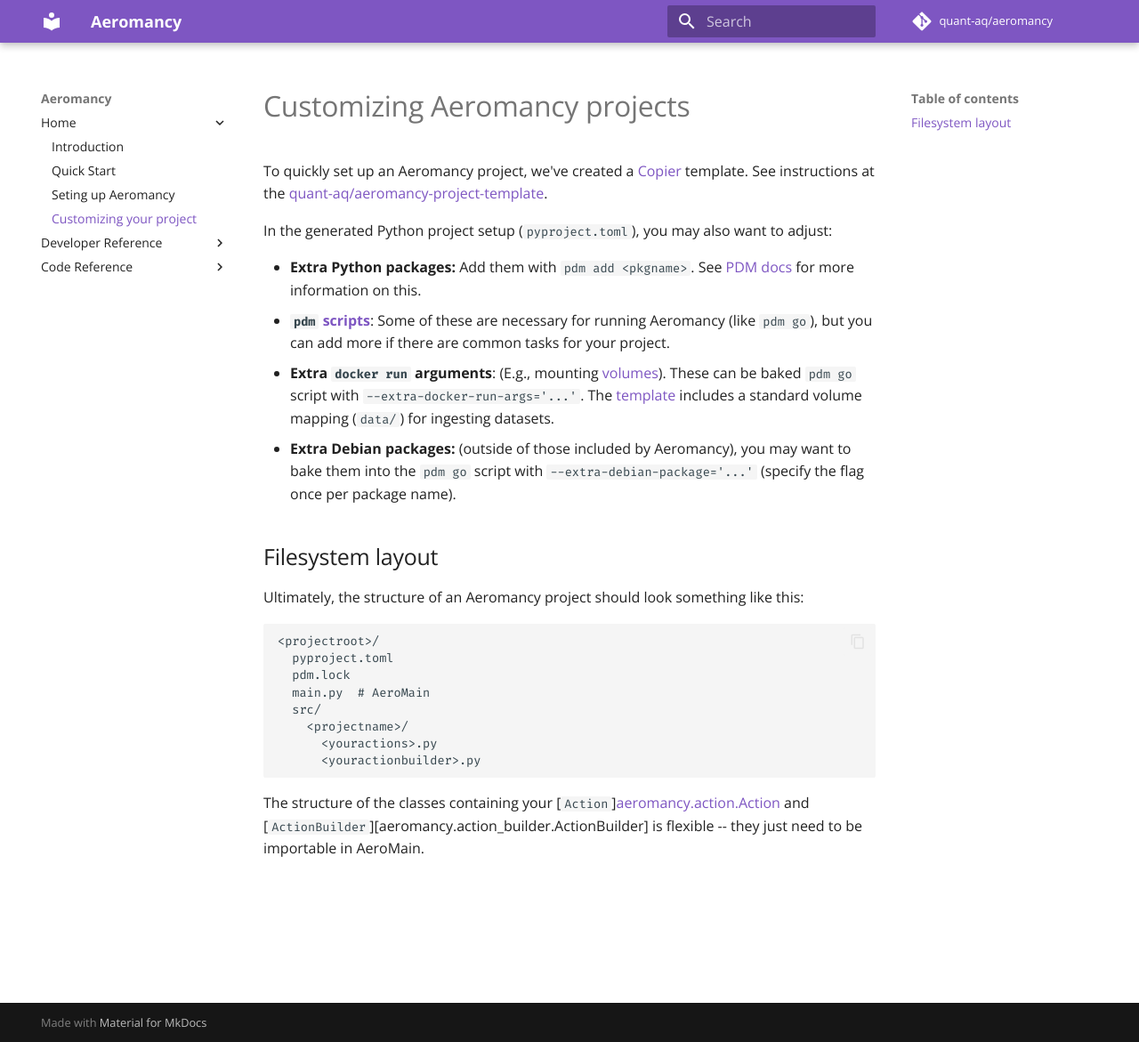
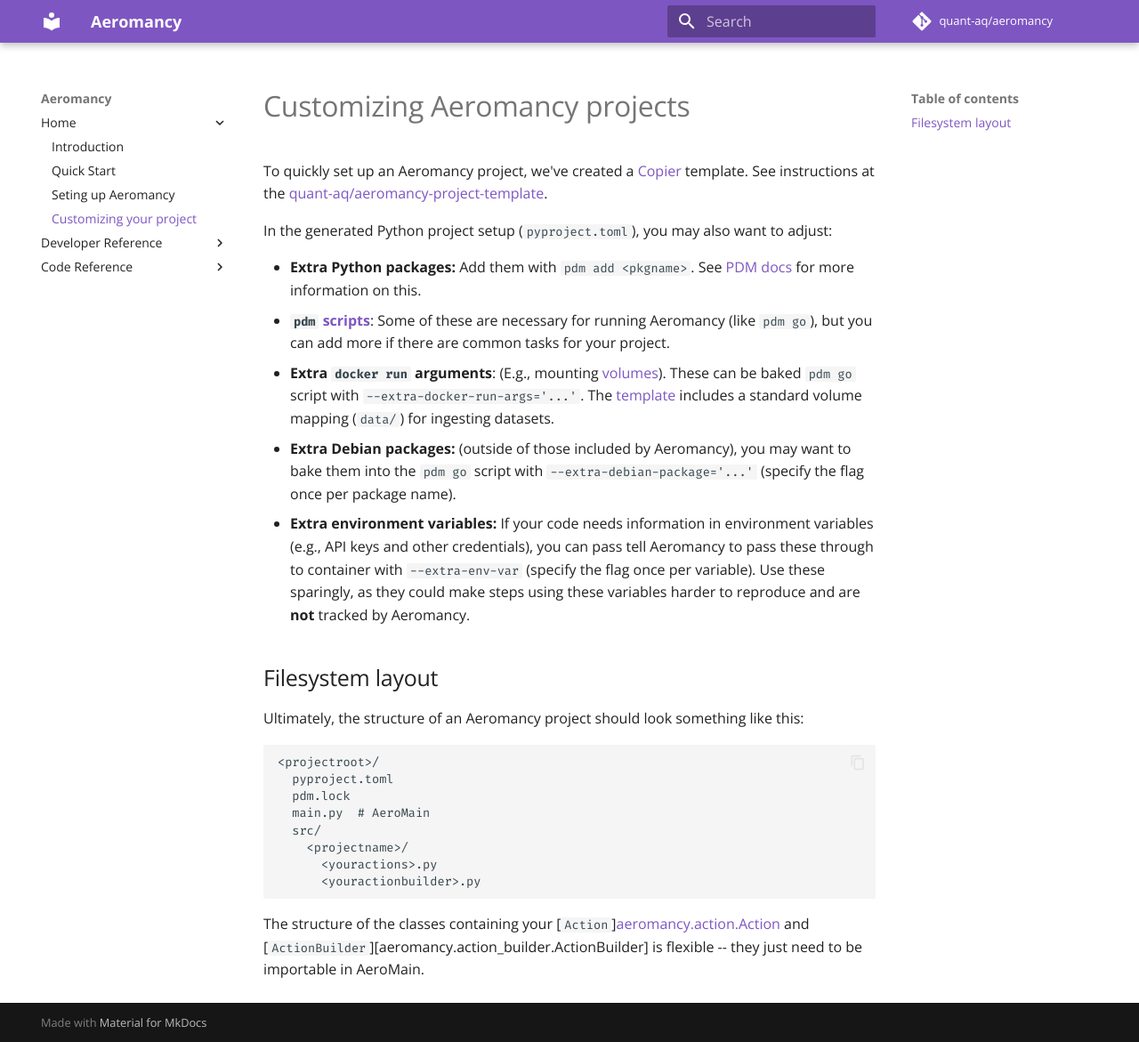
Before and after one commit to quant-aq/aeromancy, an MkDocs documentation site: the page built from docs/docs/customizing.md, in a window 1280 px wide and 1171 px high. Shown: the whole window at 89% size. Built offline with MkDocs 1.6.1 and Material for MkDocs 9.7.7, drawn with Linux system fonts in a browser that asks for light colours; comment, search, counter and statistics services are not loaded.

Commit message:
Add docs for --extra-env-var
It's a previously undocumented feature, but been implemented and used internally for a bit (https://github.com/quant-aq/aeromancy/blob/3694a0378a61b6f995f0a122666c42f40c5089bf/src/aeromancy/click_options.py#L22).

```diff
--- a/docs/docs/customizing.md
+++ b/docs/docs/customizing.md
@@ -23,6 +23,11 @@ adjust:
 - **Extra Debian packages:** (outside of those included by Aeromancy), you may
   want to bake them into the `pdm go` script with `--extra-debian-package='...'`
   (specify the flag once per package name).
+- **Extra environment variables:** If your code needs information in environment
+  variables (e.g., API keys and other credentials), you can pass tell Aeromancy
+  to pass these through to container with `--extra-env-var` (specify the flag
+  once per variable). Use these sparingly, as they could make steps using these
+  variables harder to reproduce and are **not** tracked by Aeromancy.
 
 ## Filesystem layout
 
```
